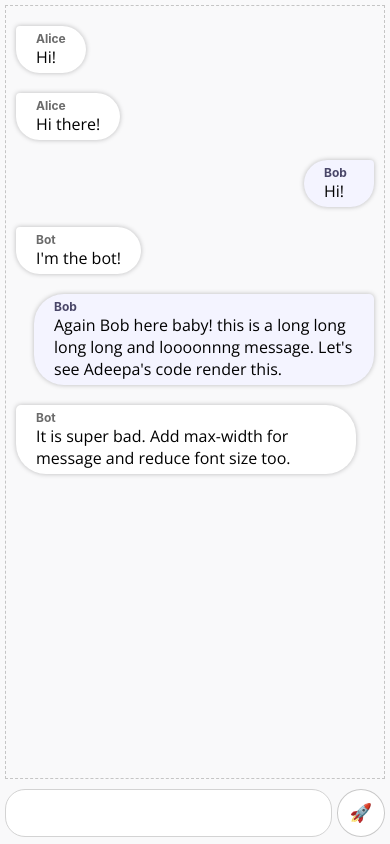
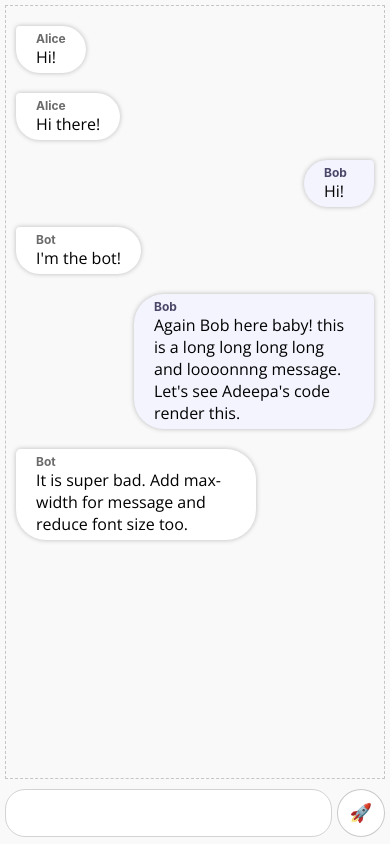
Before and after one commit to cipherdragon/Jelly-bot, a React (Create React App) app: page / in a window 390 px wide. Built offline with nearby package versions, Linux system fonts and the light colour scheme.

Commit message:
max message sizes are changin with screen size

```diff
--- a/src/App.css
+++ b/src/App.css
@@ -7,6 +7,7 @@ body{
     background: #f9f9fa;
     margin: 0;
     overflow: hidden;
+    min-width: 230px;
 }
 
 .App {
@@ -18,6 +19,7 @@ body{
     height: 100vh;
     padding: 5px;
     box-sizing: border-box;
+    min-width: 230px;
 }
 
 /* =================================================================== */
@@ -50,9 +52,20 @@ body{
     flex-direction: column;
     padding: 5px 20px;
     background: #ffffff;
-    /* position: absolute; */
     min-width: 30px;
     max-width: 300px;
+}
+
+@media only screen and (max-width: 430px){
+    .message{
+        max-width: 200px;
+    }
+}
+
+@media only screen and (max-width: 320px){
+    .message{
+        max-width: 150px;
+    }
 }
 
 .message .sender{
@@ -94,6 +107,7 @@ body{
     padding: 10px;
     font-size: 18px;
     font-family: 'Open Sans', sans-serif;
+    min-width: 150px;
 }
 
 .new-message .send-button{
```
